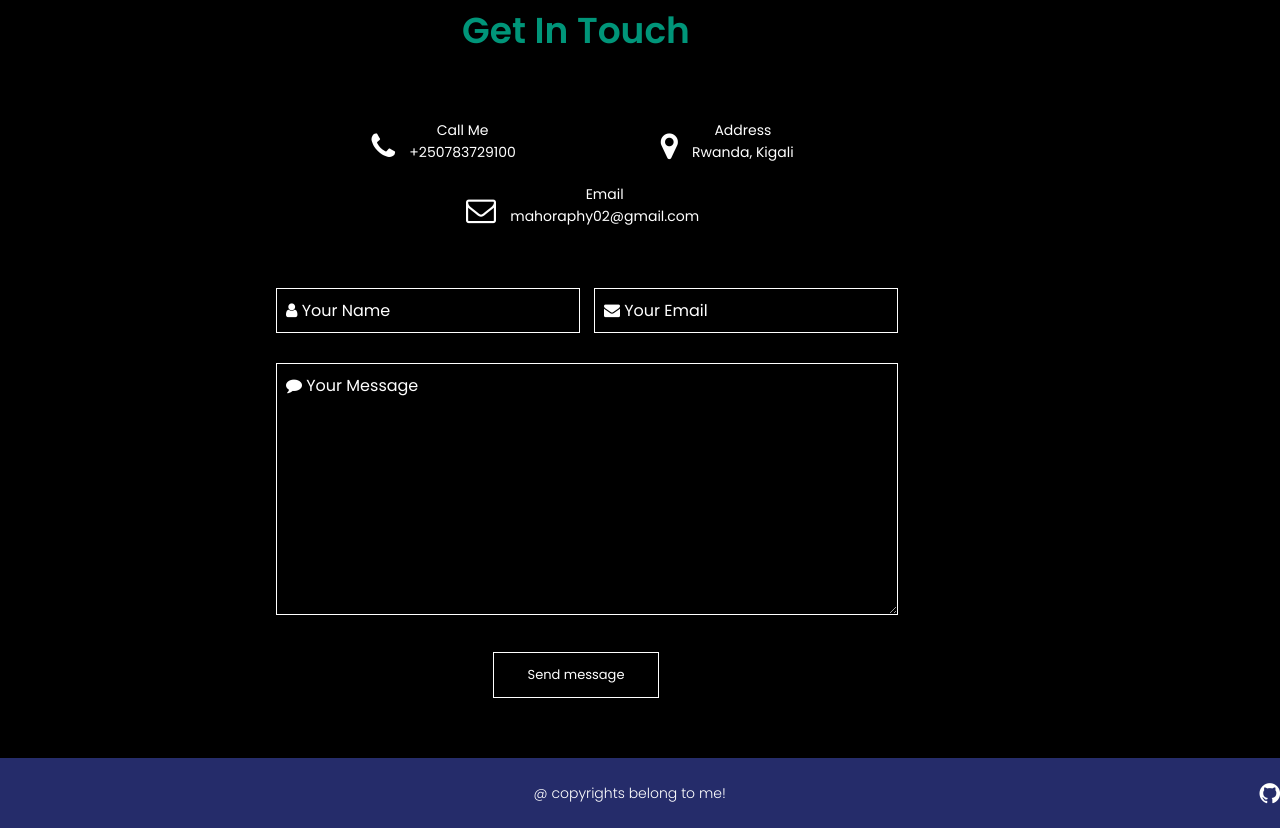
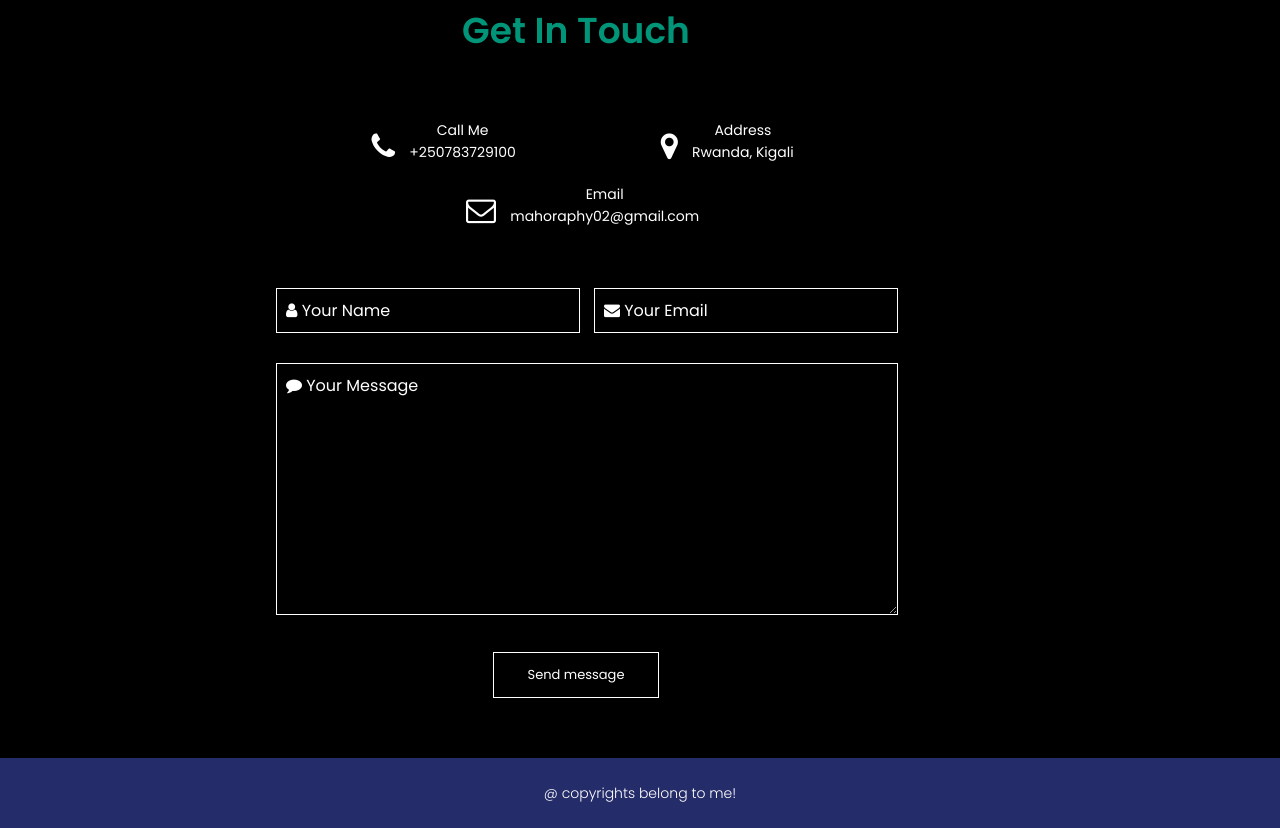
Before and after one commit to Raphaela664/My-BRAND-Raphaela, a plain HTML site: page index.html in a window 1280 px wide. Shown: the part 3982-4810 px from the top of the page. Drawn offline with Linux system fonts and the light colour scheme.

Commit message:
final touches

```diff
--- a/index.html
+++ b/index.html
@@ -228,7 +228,7 @@
     </section>
     <footer>
         <p>@ copyrights belong to me!</p>
-        <i class="fa fa-github" aria-hidden="true"></i>
+
     </footer>
     </div>
 
```
